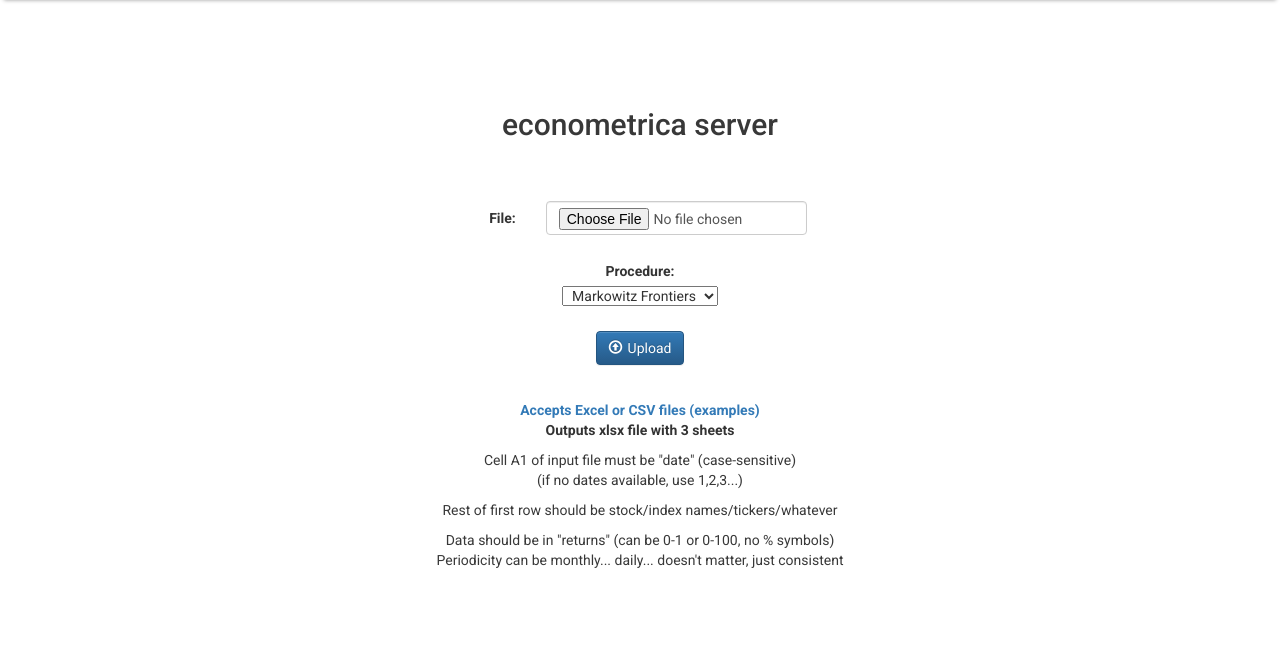
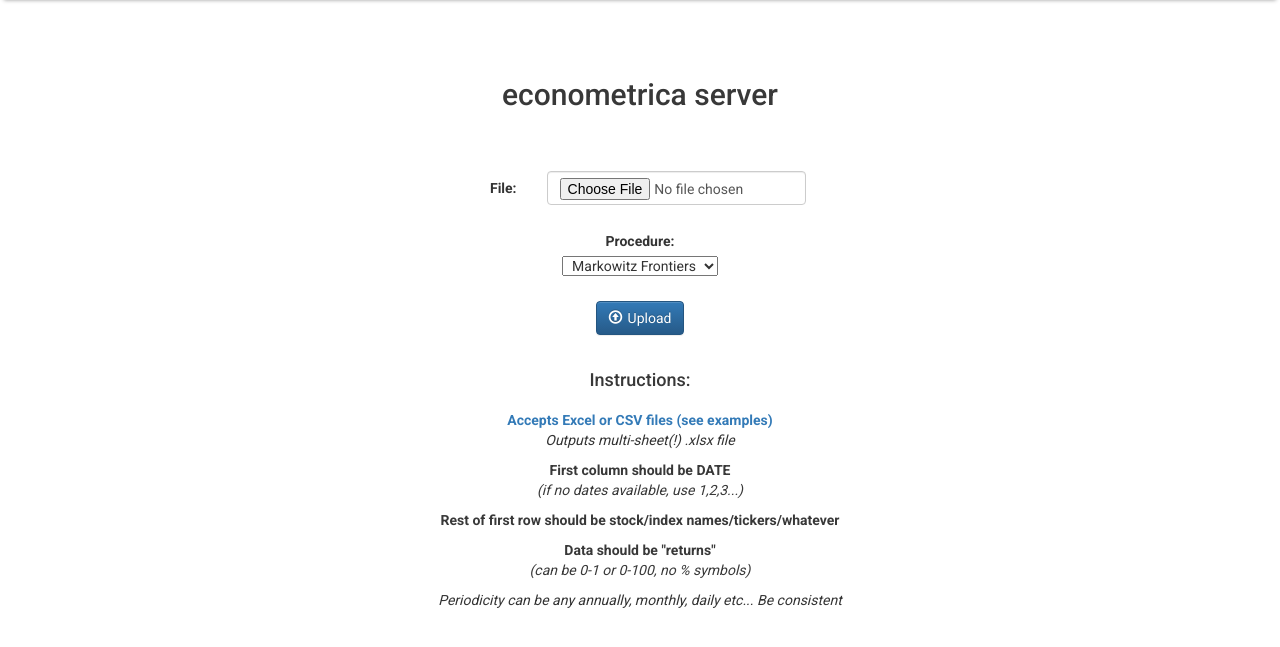
Before and after one commit to svenbaertschi/cambr1dge, a Django app: page /econometrica/ in a window 1280 px wide. Shown: the part 71-718 px from the top of the page. Run offline with Django 3.2, Linux system fonts and the light colour scheme; some libraries are stand-ins or nearby versions.

Commit message:
more efficiency

```diff
--- a/econometrica/procedures.py
+++ b/econometrica/procedures.py
@@ -1,4 +1,3 @@
-# one parameter named request
 def markowitz_optimization(data):
 	import pandas as pd
 	import numpy as np
@@ -54,7 +53,7 @@
 	import pandas as pd
 	import numpy as np
 
-	return {"Correlations":pd.DataFrame(data.corr())}
+	return {"Correlations":pd.DataFrame(data.corr(method='pearson'))}
 
 def covariance(data):
 	import pandas as pd
--- a/econometrica/views.py
+++ b/econometrica/views.py
@@ -1,12 +1,9 @@
 import csv, io
 from django.http import HttpResponse
 from django.shortcuts import render
-from django.contrib import messages
-from datetime import datetime
 import xlsxwriter
 import pandas as pd
 import numpy as np
-import datetime
 import pandas_datareader
 from econometrica.procedures import *
 from econometrica.forms import Options
@@ -25,9 +22,9 @@
 	csv_file = request.FILES['file']
 # Read in data
 	try:
-		df = pd.read_csv(csv_file, parse_dates=True, index_col="date")
+		df = pd.read_csv(csv_file, parse_dates=True, index_col=0)
 	except:
-		df = pd.read_excel(csv_file, parse_dates=True, index_col="date")
+		df = pd.read_excel(csv_file, parse_dates=True, index_col=0)
 
 	##Perform our precedures
 	if procedure == 'markowitz':
--- a/templates/econometrica/upload.html
+++ b/templates/econometrica/upload.html
@@ -34,11 +34,15 @@
 					</div>
 					</form>
 				<br>
-				<b><a href="https://i.imgur.com/9OhNIis.png">Accepts Excel or CSV files (examples)</a></b><br>
-				<b>Outputs xlsx file with 3 sheets</b>
-				<p style="padding-top:10px;">Cell A1 of input file must be "date" (case-sensitive) <br>(if no dates available, use 1,2,3...)</p>
-				<p>Rest of first row should be stock/index names/tickers/whatever</p>
-				<p>Data should be in "returns" (can be 0-1 or 0-100, no % symbols)<br> Periodicity can be monthly... daily... doesn't matter, just consistent </p>
+				<h4 style="margin:0;"> Instructions:</h4><br>
+				<b><a href="https://i.imgur.com/9OhNIis.png">Accepts Excel or CSV files (see examples)</a></b><br>
+				<i>Outputs multi-sheet(!) .xlsx file</i>
+				<b><p style="padding-top:10px;">First column should be DATE</b>
+				<br><i>(if no dates available, use 1,2,3...)</i></p>
+				<p><b>Rest of first row should be stock/index names/tickers/whatever</b></p>
+				<p><b>Data should be "returns" </b><br>
+				<i>(can be 0-1 or 0-100, no % symbols)</i></p>
+				<i>Periodicity can be any annually, monthly, daily etc... Be consistent</i>
 			</div>
 	</div>
 </div>
```
